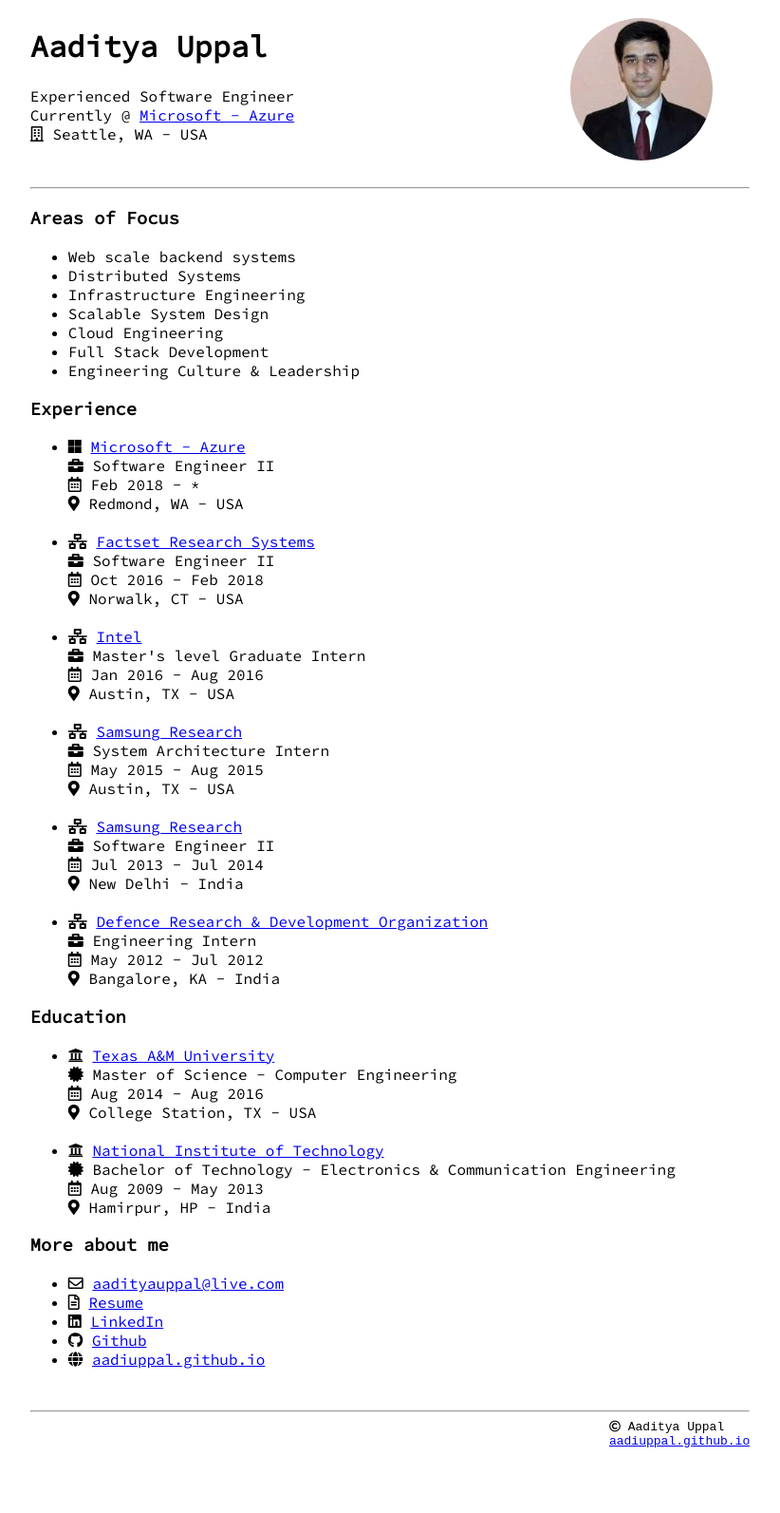
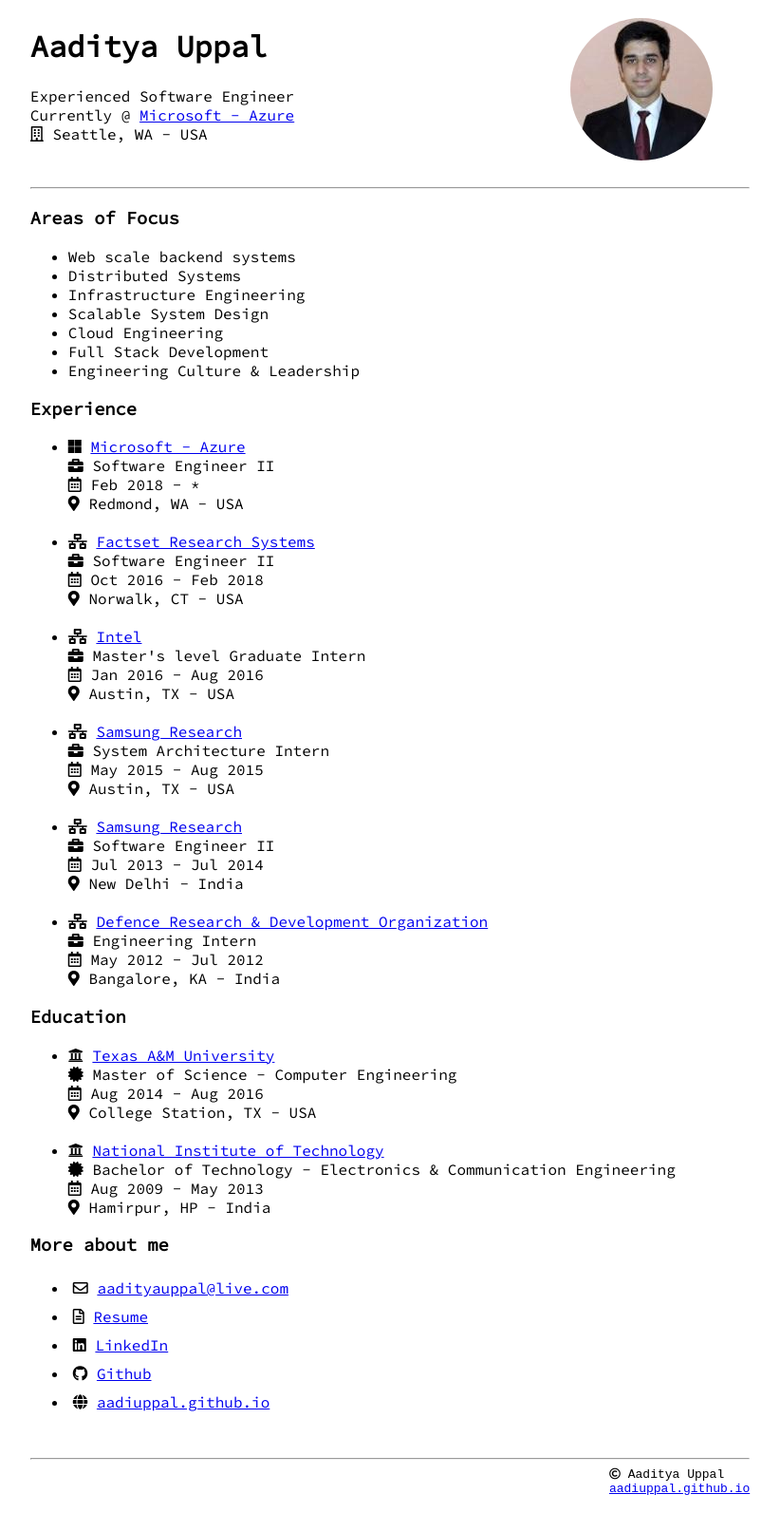
Before and after one commit to aadiuppal/aadiuppal.github.io, a Jekyll site: the page index.html, which Jekyll copies as it is, in a window 1280 px wide. Shown: the whole page at 95% size, without its empty margins (229-1051 px from the left). Built offline with Jekyll 4.4.1, drawn with Linux system fonts in a browser that asks for light colours; before the commit the page ends 1543 px from its top, so only the background shows below that.

Commit message:
Update index.html

```diff
--- a/index.html
+++ b/index.html
@@ -37,6 +37,9 @@
         max-height: 100%;
         max-width: 100%;
         margin-top: 5%;
+      }
+      .lip5 {
+        padding: 5px;
       }
 
       @media (max-width: 1000px) {
@@ -227,27 +230,27 @@
 
     <h3>More about me</h3>
     <ul>
-      <li>
+      <li class="lip5">
         <i class="far fa-envelope"></i>
         <a href="mailto:aadityauppal@live.com" target="_blank"
           >aadityauppal@live.com</a
         >
       </li>
-      <li>
+      <li class="lip5">
         <i class="far fa-file-alt"></i>
         <a href="/files/resume-aaditya-uppal.pdf" target="_blank">Resume</a>
       </li>
-      <li>
+      <li class="lip5">
         <i class="fab fa-linkedin"></i>
         <a href="https://www.linkedin.com/in/aadiuppal" target="_blank"
           >LinkedIn</a
         >
       </li>
-      <li>
+      <li class="lip5">
         <i class="fab fa-github"></i>
         <a href="http://github.com/aadiuppal" target="_blank">Github</a>
       </li>
-      <li>
+      <li class="lip5">
         <i class="fas fa-globe"></i>
         <a href="https://aadiuppal.github.io">aadiuppal.github.io</a>
       </li>
```
